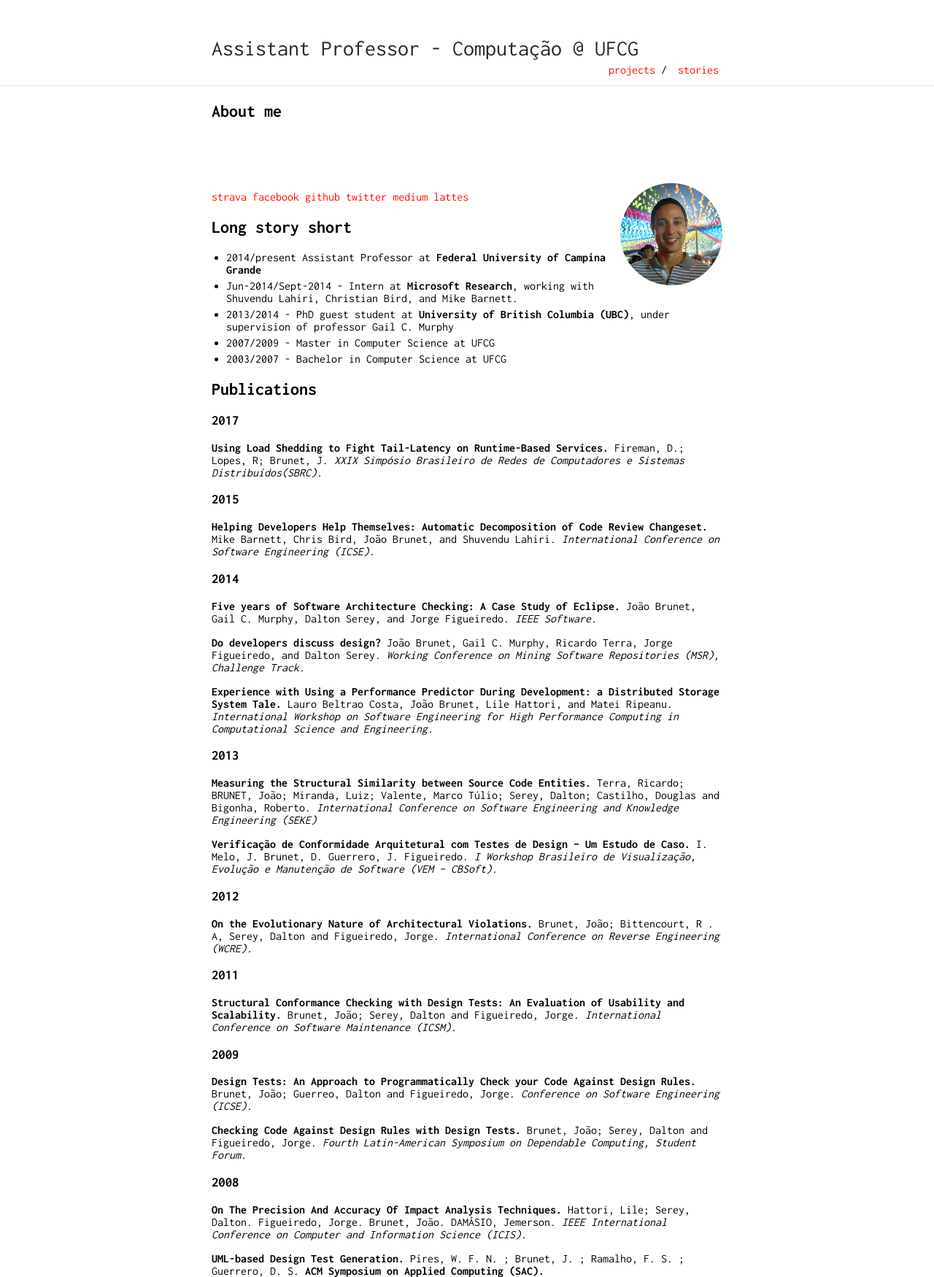
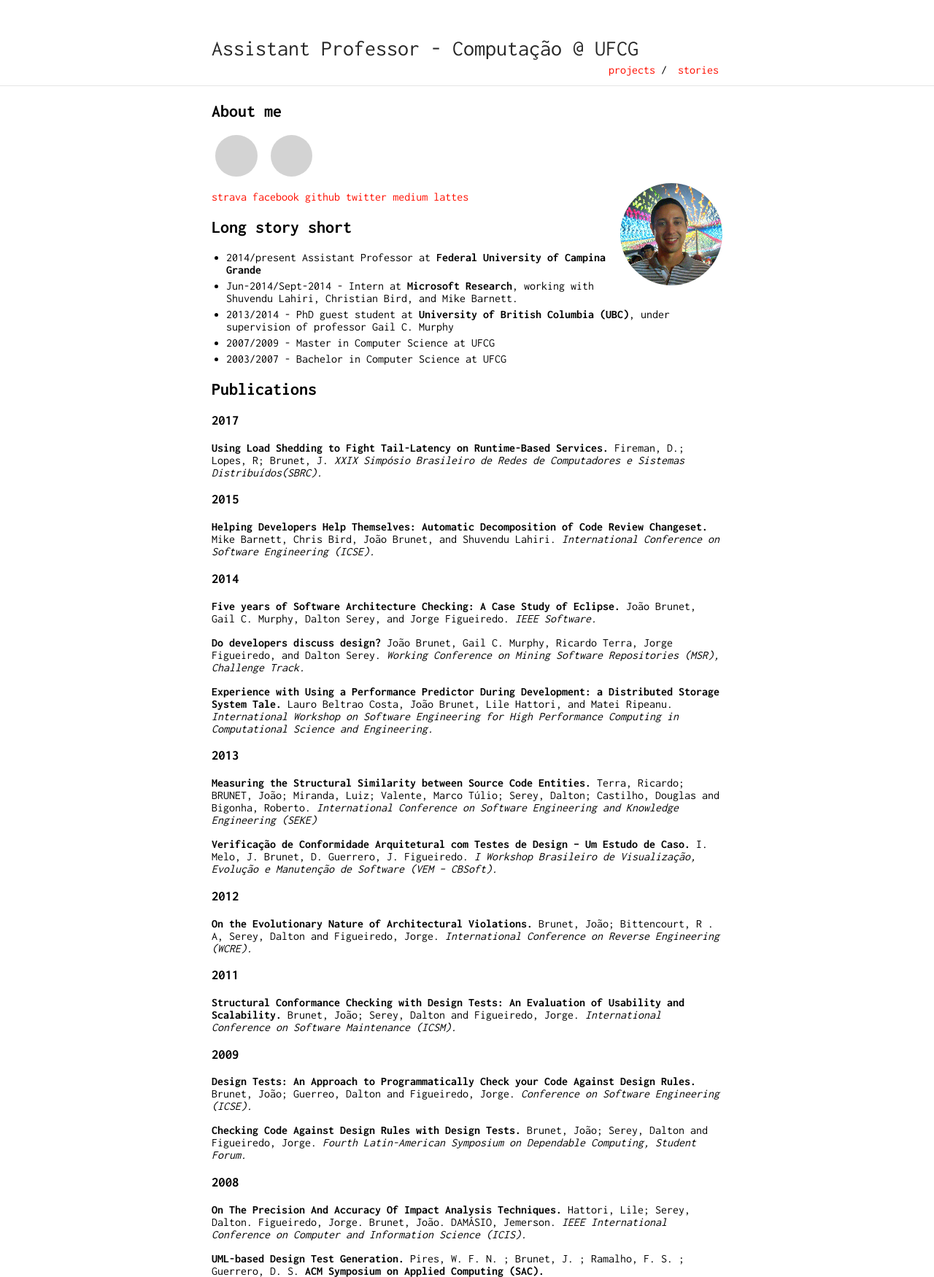
Before and after one commit to joaoarthurbm/joaoarthurbm.github.io, a Jekyll site: the page built from index.md, in a window 1280 px wide. Shown: the whole page at 73% size. Built offline with Jekyll 4.4.1, drawn with Linux system fonts in a browser that asks for light colours; our own code applies the rules of GitHub Pages for plain Markdown files.

Commit message:
c eh loko mano

```diff
--- a/_sass/_style.scss
+++ b/_sass/_style.scss
@@ -32,7 +32,7 @@ hr {
 
 /* Wrapper */
 .icon-button {
-    background-color: white;
+    background-color: lightgray;
     border-radius: 3.6rem;
     cursor: pointer;
     display: inline-block;
--- a/index.md
+++ b/index.md
@@ -4,9 +4,8 @@ layout: default
 
 ## About me
 
-<a href="https://twitter.com/minimalmonkey" class="icon-button twitter"><i class="icon-twitter"></i><span></span></a>
-<a href="https://facebook.com" class="icon-button facebook"><i class="icon-facebook"></i><span></span></a>
-<a href="https://plus.google.com" class="icon-button google-plus"><i class="icon-google-plus"></i><span></span></a>
+<a href="https://twitter.com/joaobrunet" class="icon-button twitter"><i class="icon-twitter"></i><span></span></a>
+<a href="https://facebook.com/joaoarthurbm" class="icon-button facebook"><i class="icon-facebook"></i><span></span></a>
 
 <img class="profile-picture" src="profile.png">
 
```
